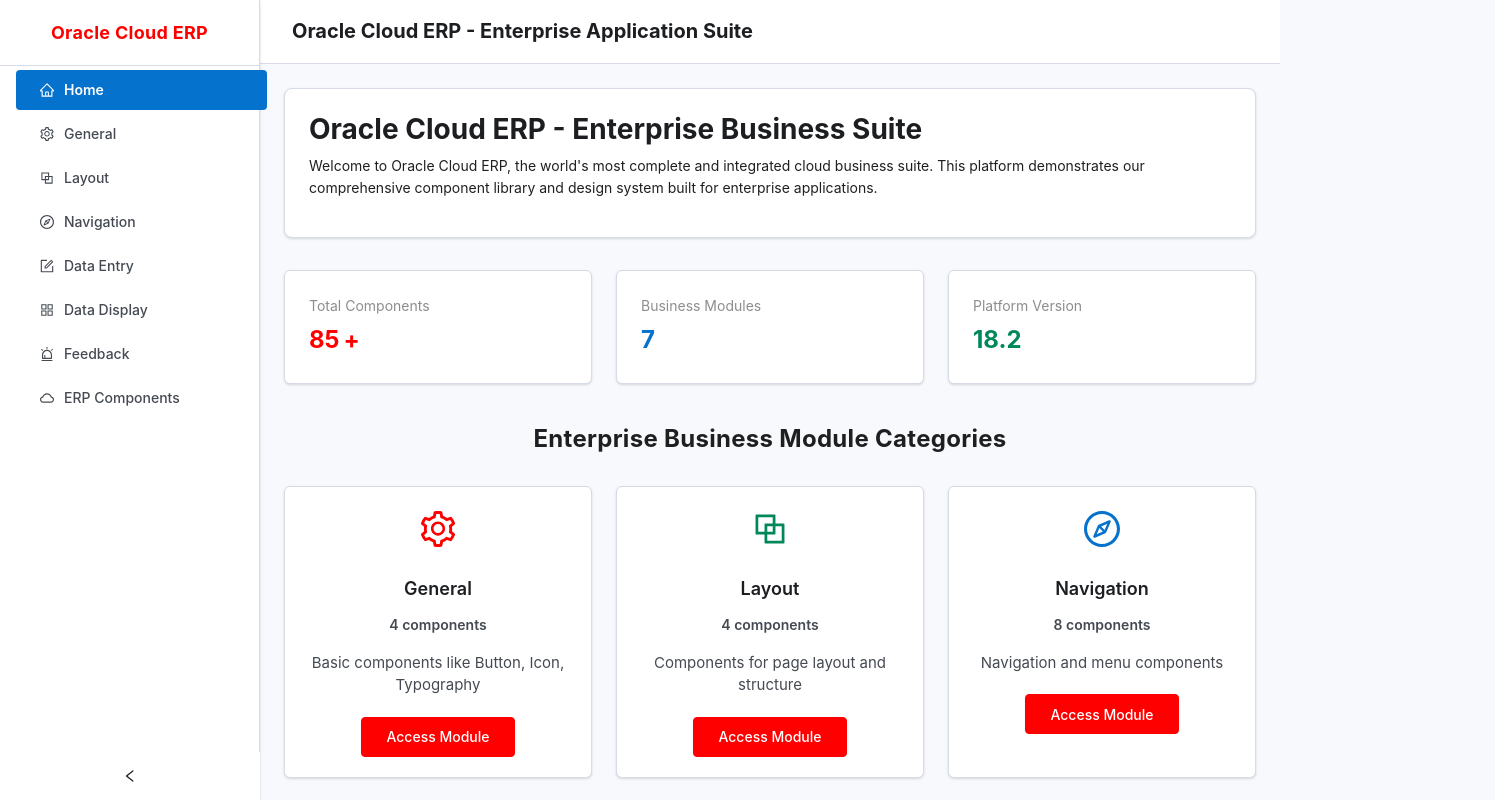
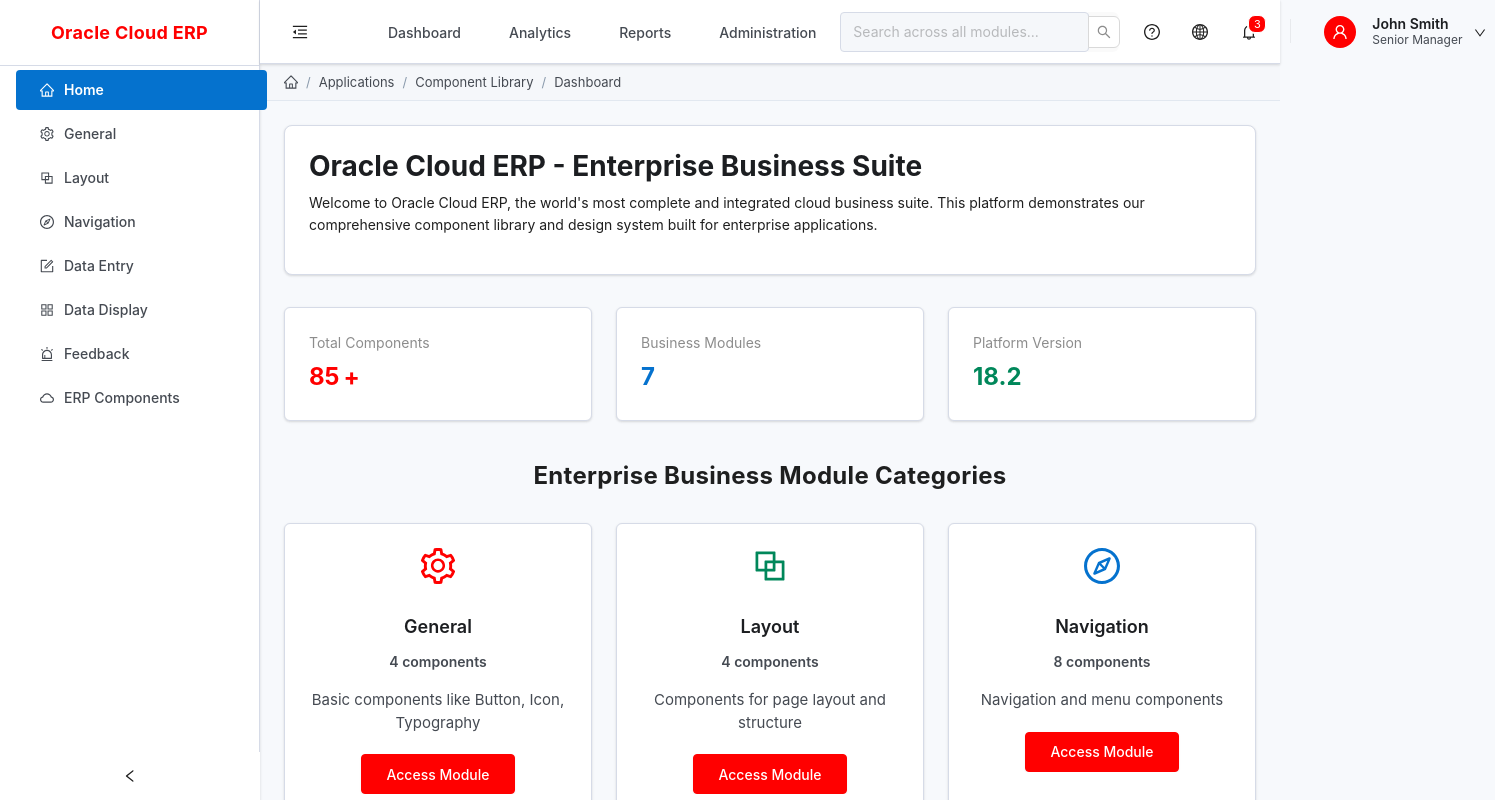
Before and after one commit to masoodrb/orako, a React (Create React App) app: page / in a window 1280 px wide. Shown: the top 800 px of the page, 1495 px wide, since content can reach past the window. Built offline with nearby package versions, Linux system fonts and the light colour scheme.

Commit message:
fix some issues

```diff
--- a/src/App.js
+++ b/src/App.js
@@ -1,6 +1,20 @@
 import React, { useState } from 'react';
 import { Routes, Route, useNavigate, useLocation } from 'react-router-dom';
-import { Layout, Menu, Typography } from 'antd';
+import {
+  Layout,
+  Menu,
+  Typography,
+  Dropdown,
+  Avatar,
+  Space,
+  Button,
+  Badge,
+  Breadcrumb,
+  Input,
+  Tooltip,
+  Divider,
+  message
+} from 'antd';
 import {
   HomeOutlined,
   AppstoreOutlined,
@@ -10,6 +24,15 @@
   BlockOutlined,
   CompassOutlined,
   CloudOutlined,
+  UserOutlined,
+  LogoutOutlined,
+  BellOutlined,
+  SearchOutlined,
+  QuestionCircleOutlined,
+  GlobalOutlined,
+  MenuFoldOutlined,
+  MenuUnfoldOutlined,
+  DownOutlined
 } from '@ant-design/icons';
 
 // Import page components
@@ -24,11 +47,99 @@
 
 const { Header, Sider, Content } = Layout;
 const { Title } = Typography;
+const { Search } = Input;
 
 const App = () => {
   const [collapsed, setCollapsed] = useState(false);
   const navigate = useNavigate();
   const location = useLocation();
+
+  // User profile data
+  const userProfile = {
+    name: 'John Smith',
+    email: 'john.smith@oracle.com',
+    role: 'Senior Manager',
+    department: 'Finance',
+    avatar: null
+  };
+
+  // Notification data
+  const notifications = [
+    { id: 1, title: 'New purchase order requires approval', type: 'warning' },
+    { id: 2, title: 'Monthly report is ready for review', type: 'info' },
+    { id: 3, title: 'System maintenance scheduled for tonight', type: 'info' }
+  ];
+
+  // Top navigation items
+  const topNavItems = [
+    { key: 'dashboard', label: 'Dashboard' },
+    { key: 'analytics', label: 'Analytics' },
+    { key: 'reports', label: 'Reports' },
+    { key: 'administration', label: 'Administration' }
+  ];
+
+  // Profile dropdown menu
+  const profileMenuItems = [
+    {
+      key: 'profile',
+      icon: <UserOutlined />,
+      label: 'My Profile',
+      onClick: () => message.info('Profile settings opened')
+    },
+    {
+      key: 'settings',
+      icon: <SettingOutlined />,
+      label: 'Account Settings',
+      onClick: () => message.info('Account settings opened')
+    },
+    {
+      key: 'help',
+      icon: <QuestionCircleOutlined />,
+      label: 'Help & Support',
+      onClick: () => message.info('Help center opened')
+    },
+    {
+      type: 'divider'
+    },
+    {
+      key: 'logout',
+      icon: <LogoutOutlined />,
+      label: 'Sign Out',
+      onClick: () => {
+        message.success('Successfully signed out');
+        // In a real app, this would handle logout logic
+      }
+    }
+  ];
+
+  // Notification dropdown menu
+  const notificationMenuItems = [
+    ...notifications.map(notification => ({
+      key: notification.id,
+      label: (
+        <div style={{ width: '280px', padding: '8px 0' }}>
+          <div style={{ fontWeight: 500, marginBottom: '4px' }}>
+            {notification.title}
+          </div>
+          <div style={{ fontSize: '12px', color: 'var(--oracle-text-secondary)' }}>
+            2 minutes ago
+          </div>
+        </div>
+      ),
+      onClick: () => message.info(`Opened notification: ${notification.title}`)
+    })),
+    {
+      type: 'divider'
+    },
+    {
+      key: 'view-all',
+      label: (
+        <div style={{ textAlign: 'center', padding: '8px 0' }}>
+          <Button type="link" size="small">View All Notifications</Button>
+        </div>
+      )
+    }
+  ];
 
   const menuItems = [
     {
@@ -112,25 +223,164 @@
         />
       </Sider>
       <Layout>
+        {/* Top Header with Navigation */}
         <Header style={{
-          padding: '0 32px',
+          padding: '0 24px',
           background: 'var(--oracle-surface)',
           borderBottom: '1px solid var(--oracle-border)',
           boxShadow: 'var(--oracle-shadow-sm)',
           height: '64px',
-          lineHeight: '64px',
           display: 'flex',
-          alignItems: 'center'
+          alignItems: 'center',
+          justifyContent: 'space-between',
+          position: 'relative',
+          zIndex: 1000
         }}>
-          <Title level={3} style={{
-            margin: '0',
-            color: 'var(--oracle-text-primary)',
-            fontSize: '20px',
-            fontWeight: 700
-          }}>
-            Oracle Cloud ERP - Enterprise Application Suite
-          </Title>
+          {/* Left side - Brand and collapse toggle */}
+          <div style={{ display: 'flex', alignItems: 'center' }}>
+            <Button
+              type="text"
+              icon={collapsed ? <MenuUnfoldOutlined /> : <MenuFoldOutlined />}
+              onClick={() => setCollapsed(!collapsed)}
+              style={{
+                fontSize: '16px',
+                width: 32,
+                height: 32,
+                marginRight: '16px'
+              }}
+            />
+            <Title level={4} style={{
+              margin: '0',
+              color: 'var(--oracle-text-primary)',
+              fontSize: '18px',
+              fontWeight: 700,
+              marginRight: '32px'
+            }}>
+
+            </Title>
+
+            {/* Top Navigation Menu */}
+            <Menu
+              mode="horizontal"
+              style={{
+                background: 'transparent',
+                border: 'none',
+                fontSize: '14px',
+                fontWeight: 500
+              }}
+              items={topNavItems}
+            />
+          </div>
+
+          {/* Right side - Search, Notifications, Profile */}
+          <div style={{ display: 'flex', alignItems: 'center', gap: '16px' }}>
+            {/* Global Search */}
+            <Search
+              placeholder="Search across all modules..."
+              style={{ width: 280 }}
+              onSearch={(value) => message.info(`Searching for: ${value}`)}
+            />
+
+            {/* Help Icon */}
+            <Tooltip title="Help & Documentation">
+              <Button
+                type="text"
+                icon={<QuestionCircleOutlined />}
+                style={{ fontSize: '16px' }}
+                onClick={() => message.info('Help center opened')}
+              />
+            </Tooltip>
+
+            {/* Language Selector */}
+            <Tooltip title="Language">
+              <Button
+                type="text"
+                icon={<GlobalOutlined />}
+                style={{ fontSize: '16px' }}
+                onClick={() => message.info('Language selector opened')}
+              />
+            </Tooltip>
+
+            {/* Notifications */}
+            <Dropdown
+              menu={{ items: notificationMenuItems }}
+              trigger={['click']}
+              placement="bottomRight"
+            >
+              <Button
+                type="text"
+                style={{ padding: '4px 8px' }}
+              >
+                <Badge count={notifications.length} size="small">
+                  <BellOutlined style={{ fontSize: '16px' }} />
+                </Badge>
+              </Button>
+            </Dropdown>
+
+            <Divider type="vertical" style={{ height: '24px' }} />
+
+            {/* User Profile Dropdown */}
+            <Dropdown
+              menu={{ items: profileMenuItems }}
+              trigger={['click']}
+              placement="bottomRight"
+            >
+              <Button
+                type="text"
+                style={{
+                  padding: '4px 8px',
+                  height: 'auto',
+                  display: 'flex',
+                  alignItems: 'center'
+                }}
+              >
+                <Space>
+                  <Avatar
+                    size={32}
+                    icon={<UserOutlined />}
+                    style={{
+                      backgroundColor: 'var(--oracle-primary)',
+                      marginRight: '8px'
+                    }}
+                  />
+                  <div style={{ textAlign: 'left', lineHeight: 1.2 }}>
+                    <div style={{
+                      fontSize: '14px',
+                      fontWeight: 600,
+                      color: 'var(--oracle-text-primary)'
+                    }}>
+                      {userProfile.name}
+                    </div>
+                    <div style={{
+                      fontSize: '12px',
+                      color: 'var(--oracle-text-secondary)'
+                    }}>
+                      {userProfile.role}
+                    </div>
+                  </div>
+                  <DownOutlined style={{ fontSize: '12px', marginLeft: '4px' }} />
+                </Space>
+              </Button>
+            </Dropdown>
+          </div>
         </Header>
+
+        {/* Secondary Navigation/Breadcrumb Bar */}
+        <div style={{
+          background: 'var(--oracle-surface-secondary)',
+          borderBottom: '1px solid var(--oracle-border-light)',
+          padding: '8px 24px',
+          fontSize: '14px'
+        }}>
+          <Breadcrumb
+            items={[
+              { title: <HomeOutlined /> },
+              { title: 'Applications' },
+              { title: 'Component Library' },
+              { title: location.pathname === '/' ? 'Dashboard' : location.pathname.replace('/', '').replace('-', ' ').replace(/\b\w/g, l => l.toUpperCase()) }
+            ]}
+          />
+        </div>
         <Content className="content-area">
           <Routes>
             <Route path="/" element={<Home />} />
--- a/src/styles/index.css
+++ b/src/styles/index.css
@@ -182,7 +182,7 @@
 .content-area {
   padding: 24px;
   background: var(--oracle-background);
-  min-height: calc(100vh - 64px);
+  min-height: calc(100vh - 64px - 48px);
 }
 
 .page-header {
@@ -275,6 +275,86 @@
   box-shadow: 0 0 0 2px rgba(5, 114, 206, 0.1) !important;
 }
 
+/* Top Navigation Bar Styling */
+.ant-menu-horizontal {
+  border-bottom: none !important;
+}
+
+.ant-menu-horizontal > .ant-menu-item {
+  border-bottom: 2px solid transparent !important;
+  margin: 0 8px !important;
+  padding: 0 16px !important;
+  height: 64px !important;
+  line-height: 64px !important;
+  color: var(--oracle-text-secondary) !important;
+  transition: all 0.2s ease !important;
+}
+
+.ant-menu-horizontal > .ant-menu-item:hover {
+  color: var(--oracle-primary) !important;
+  border-bottom-color: var(--oracle-primary) !important;
+}
+
+.ant-menu-horizontal > .ant-menu-item-selected {
+  color: var(--oracle-primary) !important;
+  border-bottom-color: var(--oracle-primary) !important;
+  background-color: transparent !important;
+}
+
+/* Profile dropdown styling */
+.ant-dropdown-menu {
+  border-radius: var(--oracle-radius-md) !important;
+  box-shadow: var(--oracle-shadow-lg) !important;
+  border: 1px solid var(--oracle-border) !important;
+}
+
+.ant-dropdown-menu-item {
+  padding: 12px 16px !important;
+  font-size: 14px !important;
+}
+
+.ant-dropdown-menu-item:hover {
+  background-color: var(--oracle-surface-secondary) !important;
+}
+
+/* Search input in header */
+.ant-input-search {
+  border-radius: var(--oracle-radius-sm) !important;
+}
+
+.ant-input-search .ant-input {
+  border-color: var(--oracle-border) !important;
+  background-color: var(--oracle-surface-secondary) !important;
+}
+
+.ant-input-search .ant-input:focus {
+  border-color: var(--oracle-primary) !important;
+  box-shadow: 0 0 0 2px rgba(255, 0, 0, 0.1) !important;
+}
+
+/* Breadcrumb styling */
+.ant-breadcrumb {
+  font-size: 13px !important;
+}
+
+.ant-breadcrumb-link {
+  color: var(--oracle-text-secondary) !important;
+}
+
+.ant-breadcrumb-separator {
+  color: var(--oracle-neutral-400) !important;
+}
+
+/* Notification badge */
+.ant-badge-count {
+  background-color: var(--oracle-primary) !important;
+  border: 1px solid var(--oracle-surface) !important;
+  font-size: 11px !important;
+  height: 18px !important;
+  min-width: 18px !important;
+  line-height: 16px !important;
+}
+
 /* Oracle-style utility classes */
 .oracle-primary-bg { background-color: var(--oracle-primary); }
 .oracle-secondary-bg { background-color: var(--oracle-secondary); }
```
